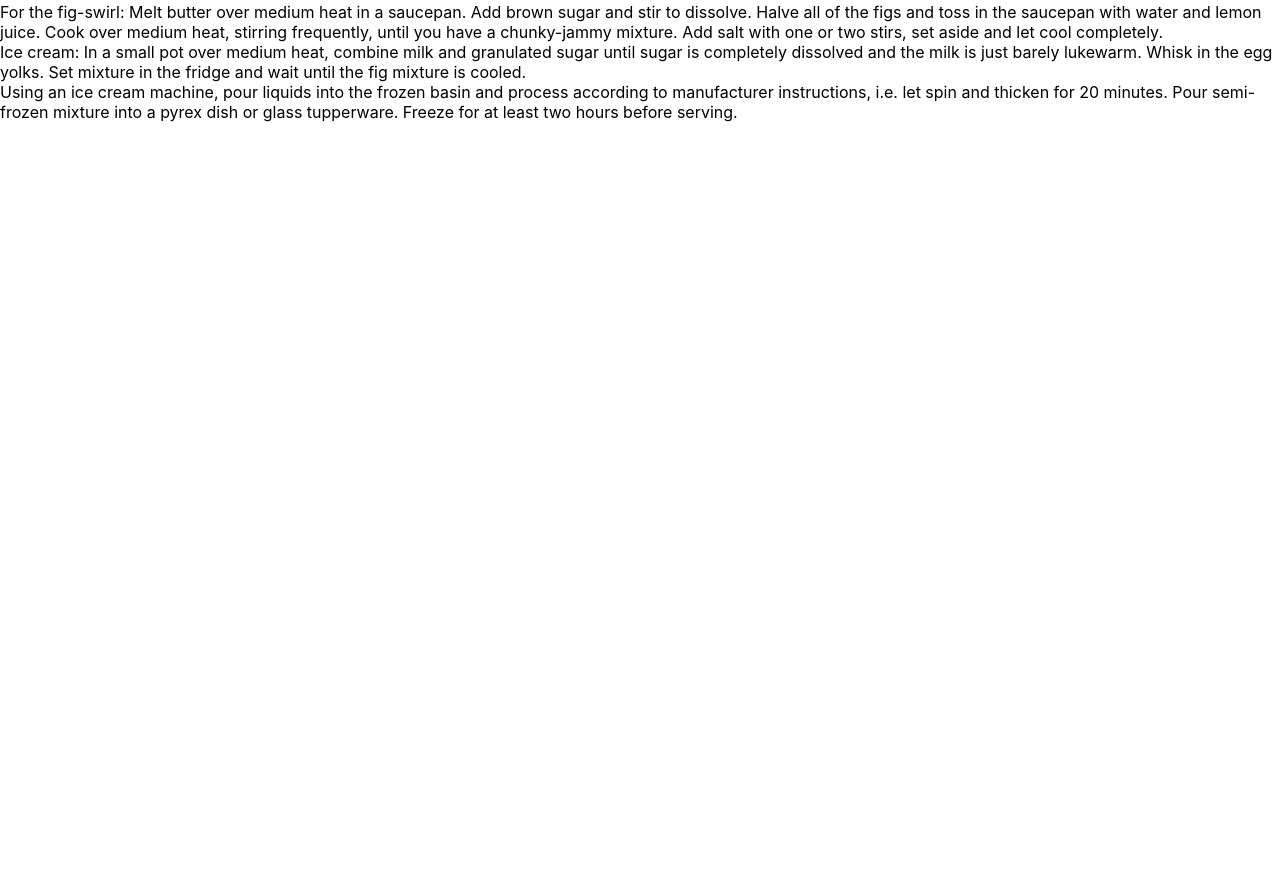
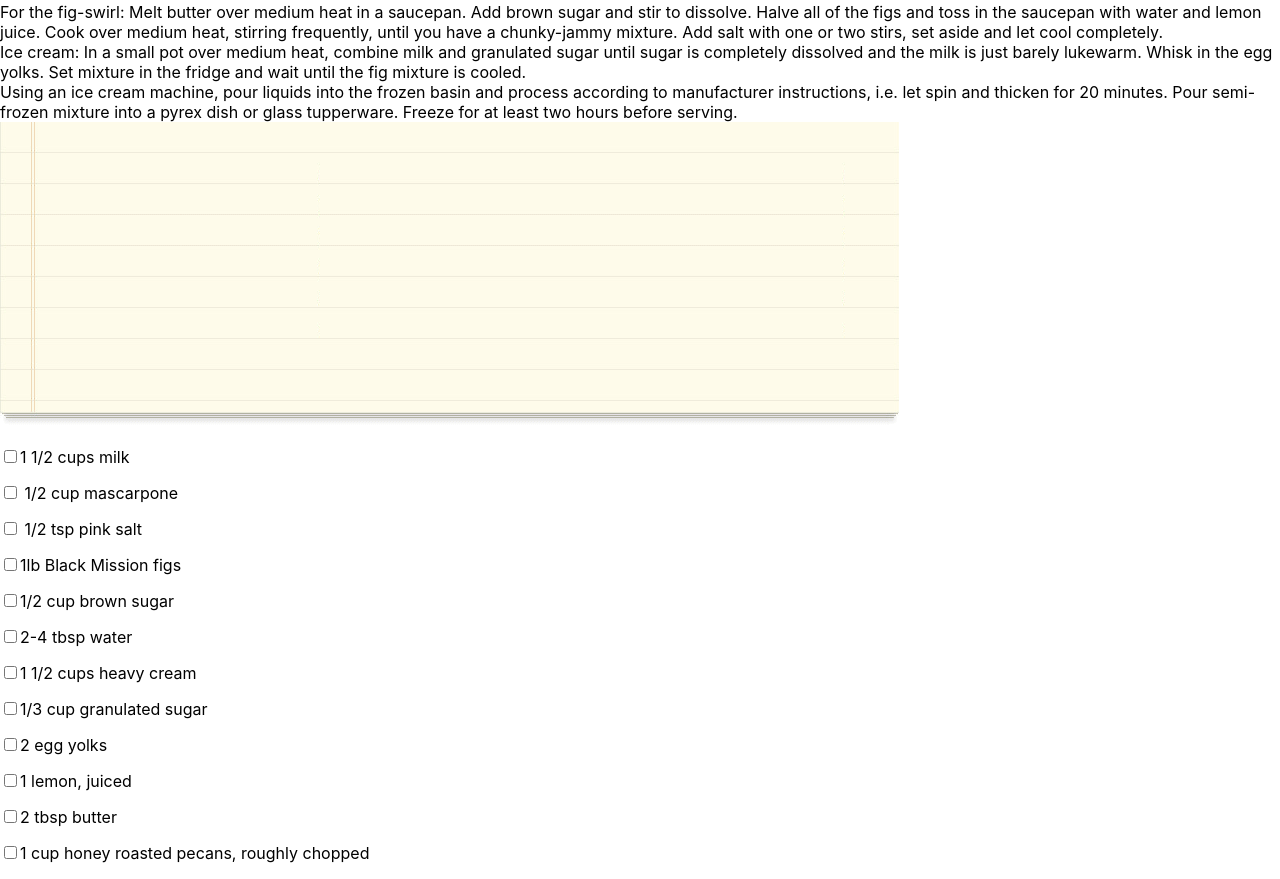
Before and after one commit to jeffIrvine/chocolate-pizza, a React (Create React App) app: page / in a window 1280 px wide. Shown: the part 782-1661 px from the top of the page. Before the commit the page ends 904 px from the top, so only its background shows below. Built offline with nearby package versions, Linux system fonts and the light colour scheme.

Commit message:
list and note pad image

```diff
--- a/src/App.js
+++ b/src/App.js
@@ -3,6 +3,7 @@ import Header from './Header.js';
 import Title from './Title.js';
 import Image from './Image.js';
 import Article from './Article.js';
+import NotePad from './NotePad.js';
 
 function App() {
   return (
@@ -11,6 +12,7 @@ function App() {
         <Title />
         <Image />
         <Article />
+        <NotePad />
     </div>
   );
 }
--- /dev/null
+++ b/src/NotePad.js
@@ -0,0 +1,67 @@
+import React, { Component } from 'react'
+import noteImage from './assets/list-bg.png'
+
+
+export default class NotePad extends Component {
+    render() {
+        return (
+            <div className='ingredients'>
+                <div>
+                    <img src={noteImage} alt='note pad'/>
+                </div>
+                <div className='list-one'>
+                    <p>
+                        <input type='checkbox' />
+                        <label className='strikethrough'>1 1/2 cups milk</label>
+                    </p>
+                    <p>
+                        <input type='checkbox' />
+                        <label className='strikethrough'> 1/2 cup mascarpone</label>
+                    </p>
+                    <p>
+                        <input type='checkbox' />
+                        <label className='strikethrough'> 1/2 tsp pink salt</label>
+                    </p>
+                    <p>
+                        <input type='checkbox' />
+                        <label className='strikethrough'>1lb Black Mission figs</label>
+                    </p>
+                    <p>
+                        <input type='checkbox' />
+                        <label className='strikethrough'>1/2 cup brown sugar</label>
+                    </p>
+                    <p>
+                        <input type='checkbox' />
+                        <label className='strikethrough' >2-4 tbsp water</label>
+                    </p>
+                </div>
+                <div className='list-two'>
+                    <p>
+                        <input type='checkbox' />
+                        <label className='strikethrough'>1 1/2 cups heavy cream</label>
+                    </p>
+                    <p>
+                        <input type='checkbox' />
+                        <label className='strikethrough'>1/3 cup granulated sugar</label>
+                    </p>
+                    <p>
+                        <input type='checkbox' />
+                        <label className='strikethrough'>2 egg yolks</label>
+                    </p>
+                    <p>
+                        <input type='checkbox' />
+                        <label className='strikethrough'>1 lemon, juiced</label>
+                    </p>
+                    <p>
+                        <input type='checkbox' />
+                        <label className='strikethrough'>2 tbsp butter</label>
+                    </p>
+                    <p>
+                        <input type='checkbox' />
+                        <label className='strikethrough'>1 cup honey roasted pecans, roughly chopped</label>
+                    </p>
+                </div>
+            </div>
+        )
+    }
+}
```
